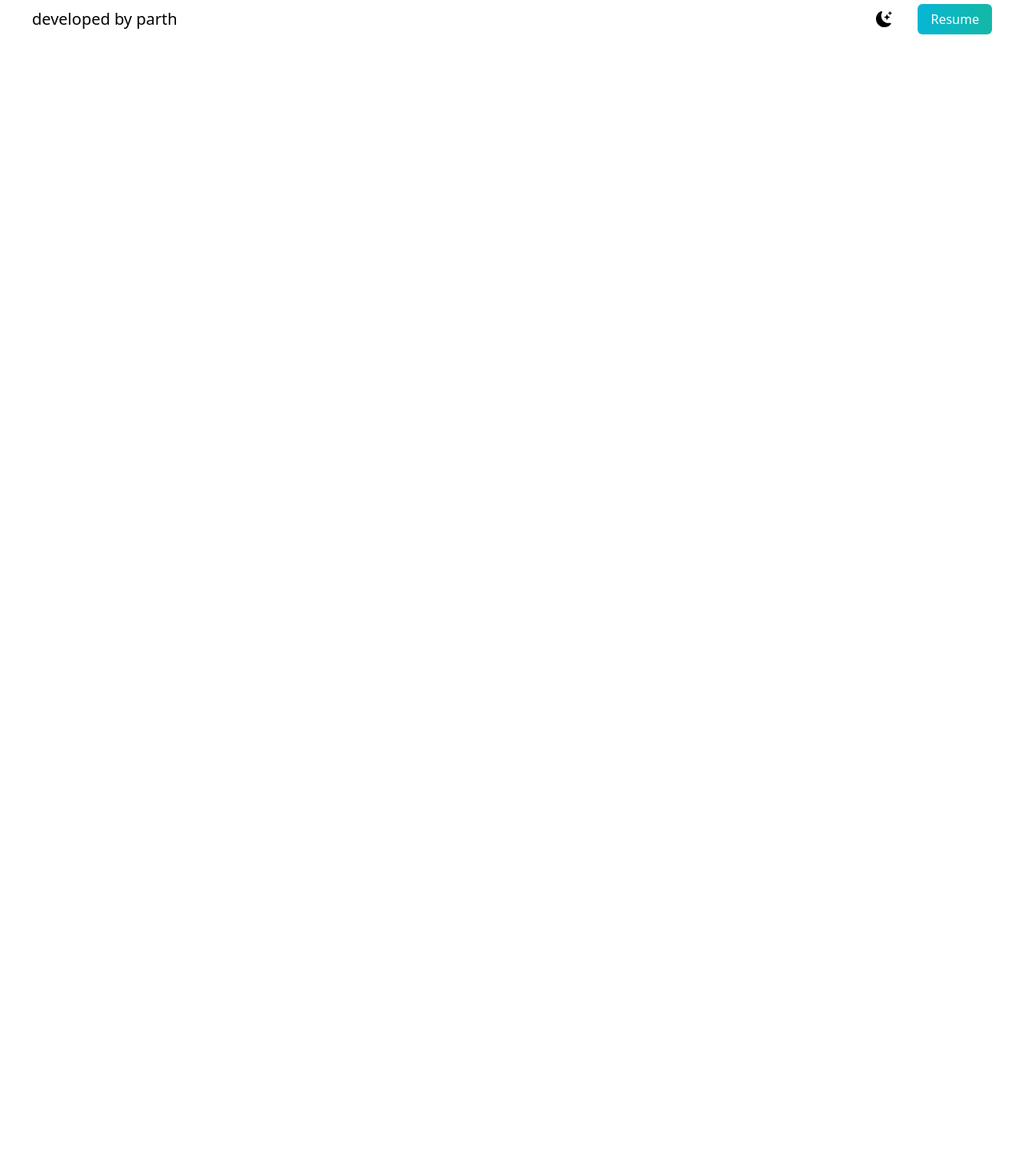
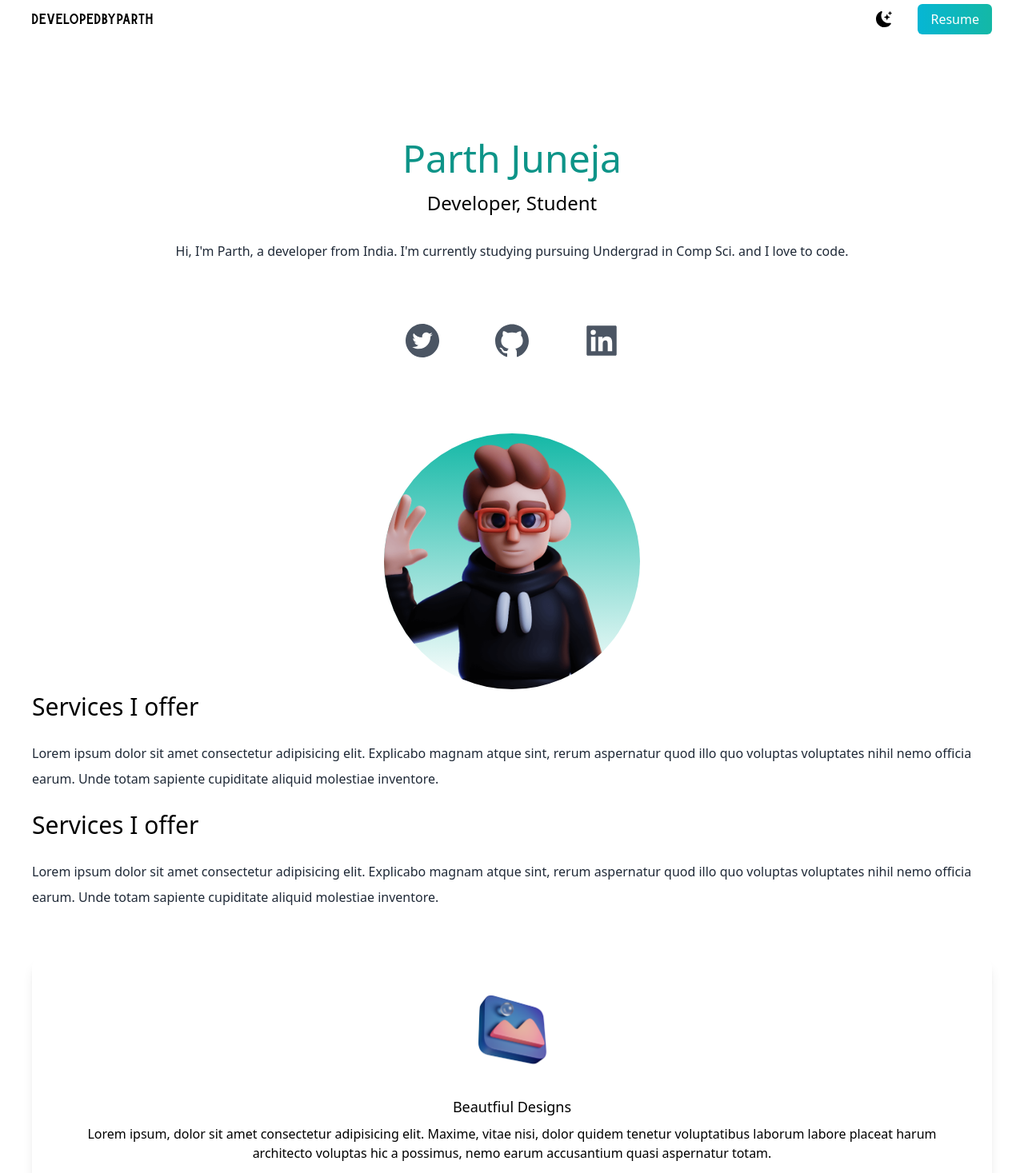
Before and after one commit to ParthJuneja/portfolio, a Next.js app: page / in a window 1280 px wide. Shown: the part 30-1497 px from the top of the page at 80% size. Before the commit the page ends 800 px from the top, so only its background shows below. Built offline with nearby package versions, Linux system fonts and the light colour scheme.

Commit message:
barebones content added

```diff
--- a/pages/index.js
+++ b/pages/index.js
@@ -1,5 +1,21 @@
 import Head from "next/head";
 import {BsFillMoonStarsFill} from "react-icons/bs";
+import {AiFillTwitterCircle} from "react-icons/ai";
+import {AiFillGithub} from "react-icons/ai";
+import {AiFillLinkedin} from "react-icons/ai";
+import Image from "next/image";
+import deved from "../public/dev-ed-wave.png";
+import design from "../public/design.png";
+import code from "../public/code.png";
+import consulting from "../public/consulting.png";
+import web1 from "../public/web1.png";
+import web2 from "../public/web2.png";
+import web3 from "../public/web3.png";
+import web4 from "../public/web4.png";
+import web5 from "../public/web5.png";
+import web6 from "../public/web6.png";
+
+
 
 export default function Home() {
   return (
@@ -13,7 +29,7 @@ export default function Home() {
       <main className="bg-white px-10 ">
         <section className="min-h-screen">
           <nav className="py-10 mb-12 flex justify-between">
-            <h1 className="text-xl">developed by parth</h1>
+            <h1 className="text-xl font-burtons">developedbyparth</h1>
               <ul className="flex items-center">
                 <li>
                   <BsFillMoonStarsFill className="cursor-pointer text-xl"/>
@@ -21,6 +37,90 @@ export default function Home() {
                 <li> <a className='bg-gradient-to-r from-cyan-500 to-teal-500 text-white px-4 py-2 rounded-md ml-8' href="#">Resume</a></li>
               </ul>
           </nav>
+          <div className="text-center p-10">
+            <h2 className="text-5xl py-2 font-medium text-teal-600">Parth Juneja</h2>
+            <h3 className="text-2xl py-2">Developer, Student</h3>
+            <p className=" text-md py-5 leading-8 text-gray-800">Hi, I'm Parth, a developer from India. I'm currently studying pursuing Undergrad in Comp Sci. and I love to code.</p>
+          </div>
+          <div className="text-5xl justify-center flex gap-16 py-3 text-gray-600">
+            <AiFillTwitterCircle/>
+            <AiFillGithub/>
+            <AiFillLinkedin/>
+          </div>
+          <div className="relative bg-gradient-to-b from-teal-500  rounded-full w-80 h-80  mt-20 mx-auto overflow-hidden">
+            <Image src={deved} fill objectFit="cover"/>
+          </div>
+        </section>
+
+        <section>
+          <div className="flex-col justify-center">
+            <h3 className="text-3xl py-1">Services I offer</h3>
+            <p className=" text-md py-5 leading-8 text-gray-800"> Lorem ipsum dolor sit amet consectetur adipisicing elit. Explicabo magnam atque sint, rerum aspernatur quod illo quo voluptas voluptates nihil nemo officia earum. Unde totam sapiente cupiditate aliquid molestiae inventore. </p>
+          </div>
+        </section>
+
+        <section>
+          <div className="flex-col justify-center">
+            <h3 className="text-3xl py-1">Services I offer</h3>
+            <p className=" text-md py-5 leading-8 text-gray-800"> Lorem ipsum dolor sit amet consectetur adipisicing elit. Explicabo magnam atque sint, rerum aspernatur quod illo quo voluptas voluptates nihil nemo officia earum. Unde totam sapiente cupiditate aliquid molestiae inventore. </p>
+          </div>
+
+          <div>
+
+
+            <div className="text-center shadow-lg p-10 rounded-xl my-10">
+              <Image src = {design} width={100} height={100} className='mx-auto'/>
+              <h3 className="text-lg font-medium pt-8 pb-2">Beautfiul Designs</h3>
+              <p>Lorem ipsum, dolor sit amet consectetur adipisicing elit. Maxime, vitae nisi, dolor quidem tenetur voluptatibus laborum labore placeat harum architecto voluptas hic a possimus, nemo earum accusantium quasi aspernatur totam.</p>
+              <h4 className="py-4 text-teal-600">Design tools i use</h4>
+              <p className="text-gray-800 py-1">Photoshop</p>
+              <p className="text-gray-800 py-1">VS code</p>
+              <p className="text-gray-800 py-1">ML</p>
+            </div>
+
+            <div className="text-center shadow-lg p-10 rounded-xl my-10">
+              <Image src = {design} width={100} height={100} className='mx-auto'/>
+              <h3 className="text-lg font-medium pt-8 pb-2">Beautfiul Designs</h3>
+              <p>Lorem ipsum, dolor sit amet consectetur adipisicing elit. Maxime, vitae nisi, dolor quidem tenetur voluptatibus laborum labore placeat harum architecto voluptas hic a possimus, nemo earum accusantium quasi aspernatur totam.</p>
+              <h4 className="py-4 text-teal-600">Design tools i use</h4>
+              <p className="text-gray-800 py-1">Photoshop</p>
+              <p className="text-gray-800 py-1">VS code</p>
+              <p className="text-gray-800 py-1">ML</p>
+            </div>
+
+            <div className="text-center shadow-lg p-10 rounded-xl my-10">
+              <Image src = {design} width={100} height={100} className='mx-auto'/>
+              <h3 className="text-lg font-medium pt-8 pb-2">Beautfiul Designs</h3>
+              <p>Lorem ipsum, dolor sit amet consectetur adipisicing elit. Maxime, vitae nisi, dolor quidem tenetur voluptatibus laborum labore placeat harum architecto voluptas hic a possimus, nemo earum accusantium quasi aspernatur totam.</p>
+              <h4 className="py-4 text-teal-600">Design tools i use</h4>
+              <p className="text-gray-800 py-1">Photoshop</p>
+              <p className="text-gray-800 py-1">VS code</p>
+              <p className="text-gray-800 py-1">ML</p>
+            </div>
+
+          </div>
+
+          {/* // this is the section for the projects */}
+          <div>
+            <div>
+              <Image src={web1}/>
+            </div>
+            <div>
+              <Image src={web2}/>
+            </div>
+            <div>
+              <Image src={web3}/>
+            </div>
+            <div>
+              <Image src={web4}/>
+            </div>
+            <div>
+              <Image src={web5}/>
+            </div>
+            <div>
+              <Image src={web6}/>
+            </div>
+          </div>
         </section>
       </main>
     </div>
--- a/tailwind.config.js
+++ b/tailwind.config.js
@@ -9,7 +9,11 @@ module.exports = {
     "./src/**/*.{js,ts,jsx,tsx}",
   ],
   theme: {
-    extend: {},
+    extend: {
+      fontFamily:{
+        burtons:'burtons'
+      }
+    },
   },
   plugins: [],
 }
```
